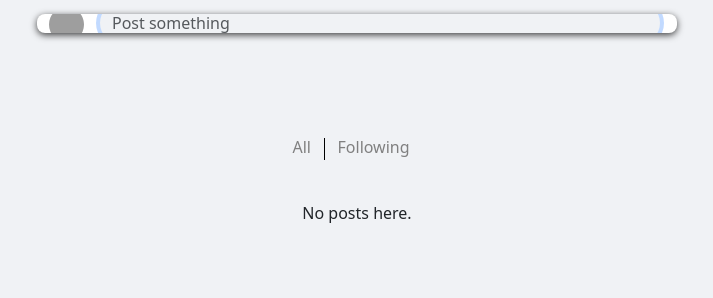
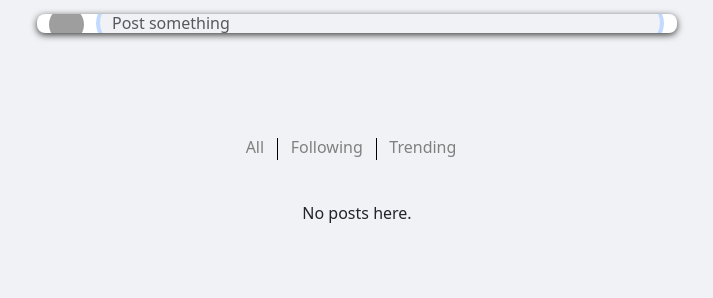
Before and after one commit to docafavarato/linkUp, a Flask app: a page that uses templates/layout.html in a window 1280 px wide. Shown: the part 66-364 px from the top of the page, without its empty margins (283-996 px from the left). Run offline with Flask 3, Linux system fonts and the light colour scheme; the visitor is signed in with stand-in values (Sample User, id 1); data that the repository does not hold is empty; some libraries are stand-ins or nearby versions; grey boxes are pictures that could not be loaded.

Commit message:
feat: handling the trending resource

```diff
--- a/main.py
+++ b/main.py
@@ -89,6 +89,9 @@ def index(source):
                 posts = post_api.findAllOrderByDateDesc()
             case "following":
                 posts = user_api.getFollowingPosts(session["user_id"])
+            case "trending":
+                tags = tag_api.findTrending(limit=100)
+                return render_template("trending.html", user=user, tags=tags, path_contains=path_contains)
             case _:
                 posts = post_api.findAllOrderByDateDesc()
 
--- a/templates/layout.html
+++ b/templates/layout.html
@@ -209,11 +209,14 @@
                 <a href="{{ url_for('index', source='all') }}" style="margin-right: .8rem;"
                     class="sourceHref sourceAll">All</a>
                 <span class="sourceDivisor"></span>
-                <a href="{{ url_for('index', source='following') }}" style="margin-left: .8rem;;"
+                <a href="{{ url_for('index', source='following') }}" style="margin-left: .8rem; margin-right: .8rem;"
                     class="sourceHref sourceFollowing">Following</a>
+                <span class="sourceDivisor"></span>
+                <a href="{{ url_for('index', source='trending') }}" style="margin-left: .8rem;"
+                    class="sourceHref sourceTrending">Trending</a>
             </div>
 
-            {% if not posts %}
+            {% if not posts and not path_contains('source=trending') %}
             <div class="container">No posts here.</div>
             {% else %}
 
@@ -348,7 +351,8 @@
                         {% if post.tags %}
                         <div class="postTags">
                             {% for tag in post.tags %}
-                            <a href="{{ url_for('search_posts', tag=tag.name) }}" class="btn btn-outline-primary postTag">{{
+                            <a href="{{ url_for('search_posts', tag=tag.name) }}"
+                                class="btn btn-outline-primary postTag">{{
                                 tag.name }}</a>
                             {% endfor %}
                         </div>
```
